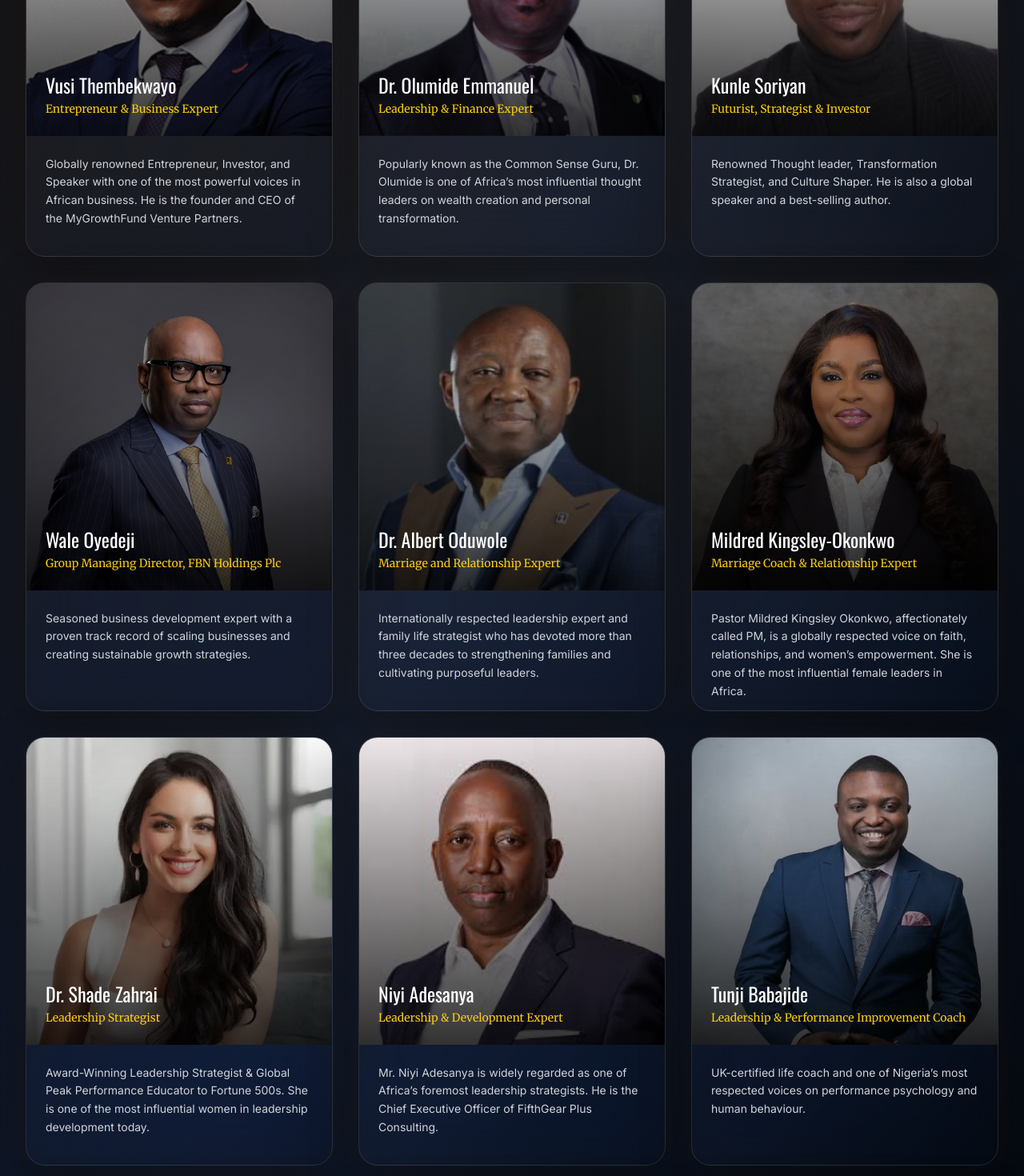
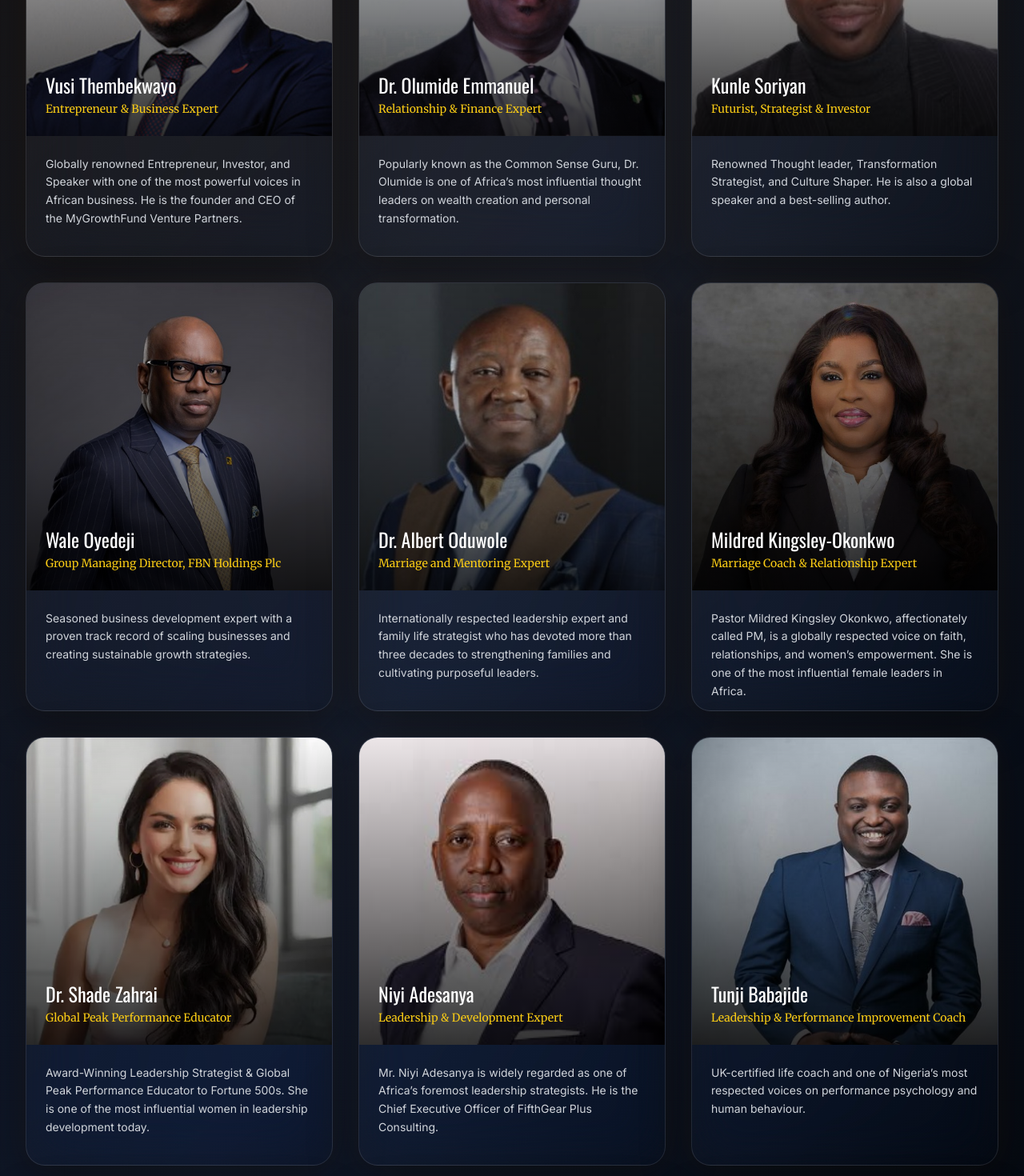
Before and after one commit to TonyCookey/inner-circle-with-pk, a React (Vite) app: page / in a window 1280 px wide. Shown: the part 5960-7430 px from the top of the page at 80% size. Built offline with nearby package versions, Linux system fonts and the light colour scheme; a web font is replaced by a local one.

Commit message:
Fixes and updates

```diff
--- a/src/components/About.tsx
+++ b/src/components/About.tsx
@@ -48,7 +48,7 @@ export function About() {
         "Life’s Laws",
         "Spiritual Growth",
         "Personal Growth",
-        "And Much More",
+        "And Much More.",
       ],
     },
     {
--- a/src/components/GuestSpeakers.tsx
+++ b/src/components/GuestSpeakers.tsx
@@ -34,7 +34,7 @@ export function GuestSpeakers() {
     },
     {
       name: "Dr. Olumide Emmanuel",
-      title: "Leadership & Finance Expert",
+      title: "Relationship & Finance Expert",
       expertise: "Finance & Business",
       image: "/olumide-emmanuel.jpg",
       description:
@@ -56,7 +56,7 @@ export function GuestSpeakers() {
     },
     {
       name: "Dr. Albert Oduwole",
-      title: "Marriage and Relationship Expert",
+      title: "Marriage and Mentoring Expert",
       expertise: "Marriage & Relationships",
       image: "/dr-albert-oduwole.jpg",
       description:
@@ -72,8 +72,8 @@ export function GuestSpeakers() {
     },
     {
       name: "Dr. Shade Zahrai",
-      title: "Leadership Strategist",
-      expertise: "Leadership Expert",
+      title: "Global Peak Performance Educator",
+      expertise: "Leadership & Peak Performance",
       image: "/shade-zahrai.webp",
       description:
         "Award-Winning Leadership Strategist & Global Peak Performance Educator to Fortune 500s. She is one of the most influential women in leadership development today.",
--- a/src/components/Pricing.tsx
+++ b/src/components/Pricing.tsx
@@ -147,7 +147,10 @@ export function Pricing({ onSelectTier }: PricingProps) {
           ))}
         </div>
         <div className="mb-20 mt-20 flex justify-center align-center">
-          <a href="https://mainstack.store/ldmproducts/pks-inner-circle" className="btn-ultra group px-20 py-5 flex items-center justify-center space-x-2">
+          <a
+            href="https://mainstack.store/ldmproducts/pks-inner-circle"
+            className="btn-ultra group px-10 md:px-20 py-5 flex items-center justify-center space-x-2"
+          >
             <span> Join the Inner Circle Now</span>
             <ArrowRight className="h-5 w-5 group-hover:translate-x-1 transition-transform" />
           </a>
```
